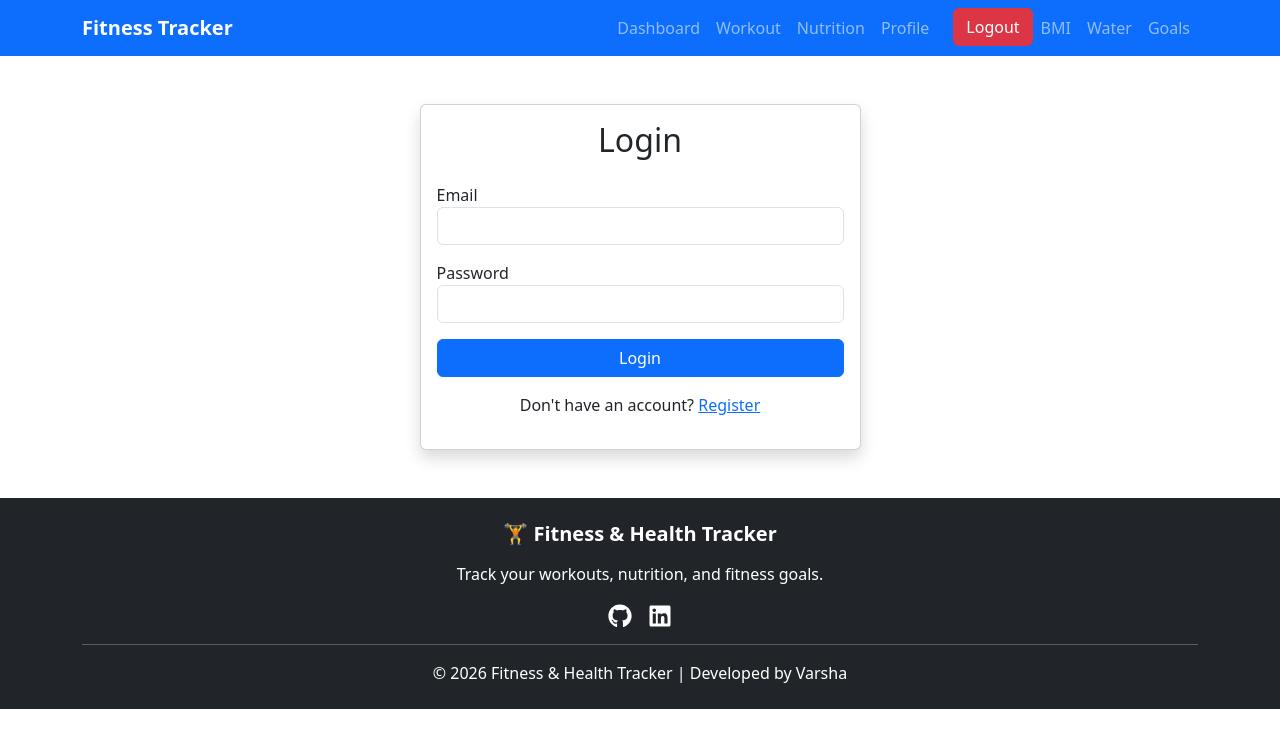
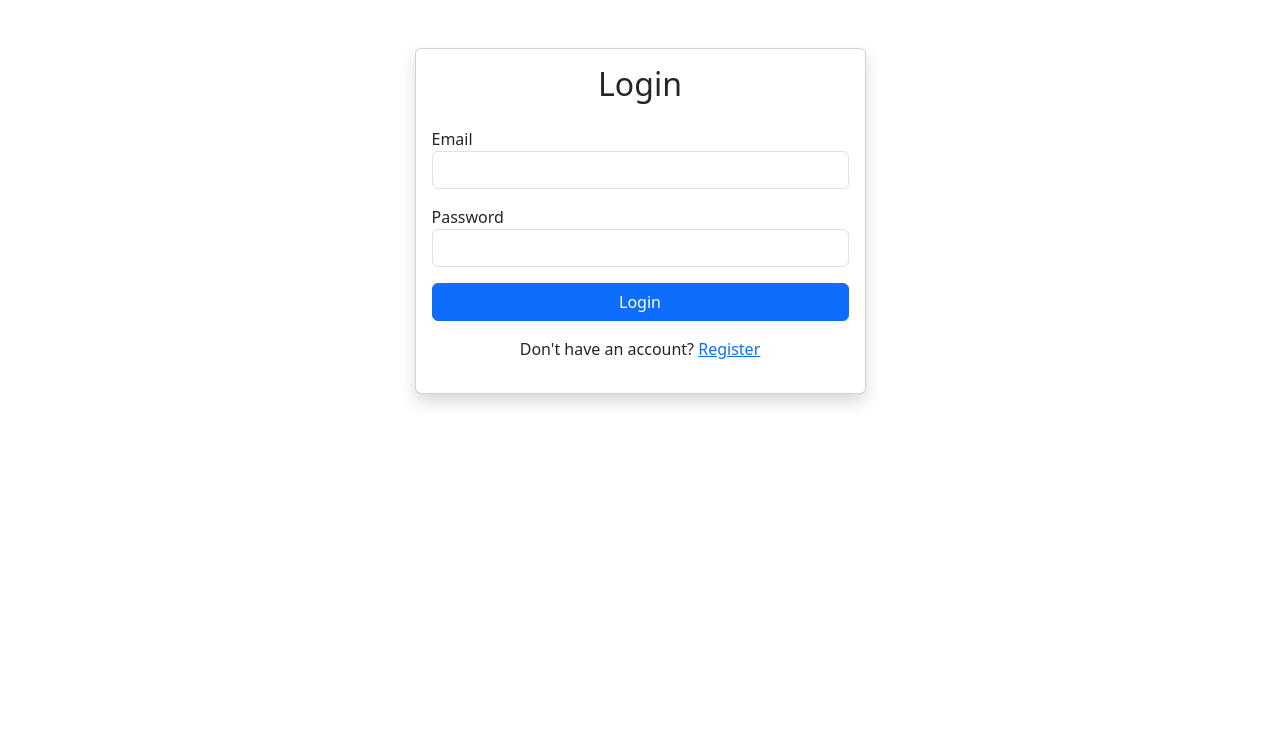
Before and after one commit to varshapanoo/Fitness_Health_Tracker, a React (Create React App) app in the folder frontend/: page /login in a window 1280 px wide. Shown: the top 748 px of the page. Built offline with nearby package versions, Linux system fonts and the light colour scheme.

Commit message:
Refactor project structure and implement AuthContext

```diff
--- a/frontend/src/components/Navbar.jsx
+++ b/frontend/src/components/Navbar.jsx
@@ -1,15 +1,17 @@
 import { Link, useNavigate } from "react-router-dom";
+import { useAuth } from "../context/AuthContext";
 
 function Navbar() {
   const navigate = useNavigate();
+  const { logout } = useAuth();
 
-  const logout = () => {
-    localStorage.removeItem("token");
+  const handleLogout = () => {
+    logout();
     navigate("/login");
   };
 
   return (
-    <nav className="navbar navbar-expand-lg navbar-dark bg-primary">
+    <nav className="navbar navbar-expand-lg navbar-dark bg-dark shadow-sm">
       <div className="container">
 
         <Link className="navbar-brand fw-bold" to="/dashboard">
@@ -21,12 +23,15 @@ function Navbar() {
           type="button"
           data-bs-toggle="collapse"
           data-bs-target="#navbarNav"
+          aria-controls="navbarNav"
+          aria-expanded="false"
+          aria-label="Toggle navigation"
         >
           <span className="navbar-toggler-icon"></span>
         </button>
 
         <div className="collapse navbar-collapse" id="navbarNav">
-          <ul className="navbar-nav ms-auto">
+          <ul className="navbar-nav ms-auto align-items-lg-center">
 
             <li className="nav-item">
               <Link className="nav-link" to="/dashboard">
@@ -47,21 +52,6 @@ function Navbar() {
             </li>
 
             <li className="nav-item">
-              <Link className="nav-link" to="/profile">
-                Profile
-              </Link>
-            </li>
-
-            <li className="nav-item">
-              <button
-                className="btn btn-danger ms-3"
-                onClick={logout}
-              >
-                Logout
-              </button>
-            </li>
-
-            <li className="nav-item">
               <Link className="nav-link" to="/bmi">
                 BMI
               </Link>
@@ -79,6 +69,21 @@ function Navbar() {
               </Link>
             </li>
 
+            <li className="nav-item">
+              <Link className="nav-link" to="/profile">
+                Profile
+              </Link>
+            </li>
+
+            <li className="nav-item ms-lg-3 mt-2 mt-lg-0">
+              <button
+                className="btn btn-danger"
+                onClick={handleLogout}
+              >
+                Logout
+              </button>
+            </li>
+
           </ul>
         </div>
 
--- a/frontend/src/components/ProtectedRoute.jsx
+++ b/frontend/src/components/ProtectedRoute.jsx
@@ -1,25 +1,12 @@
-// import { Navigate } from "react-router-dom";
-
-// function ProtectedRoute({ children })
-// {
-//     const token = localStorage.getItem("token");
-//     if(!token)
-//     {
-//         return <Navigate to="/login" replace />;
-//     }
-//     return children;
-// }
-
-// export default ProtectedRoute;
-
+import { useAuth } from "../context/AuthContext";
 import { Navigate } from "react-router-dom";
 
 const ProtectedRoute = ({ children }) => {
-  const token = localStorage.getItem("token");
+  const { isAuthenticated } = useAuth();
 
-  if (!token || token === "null" || token === "undefined") {
-    return <Navigate to="/login" replace />;
-  }
+if (!isAuthenticated) {
+  return <Navigate to="/login" replace />;
+}
 
   return children;
 };
--- /dev/null
+++ b/frontend/src/context/AuthContext.jsx
@@ -0,0 +1,38 @@
+import { createContext, useContext, useEffect, useState } from "react";
+
+const AuthContext = createContext();
+
+export const AuthProvider = ({ children }) => {
+  const [token, setToken] = useState(localStorage.getItem("token"));
+
+  useEffect(() => {
+    if (token) {
+      localStorage.setItem("token", token);
+    } else {
+      localStorage.removeItem("token");
+    }
+  }, [token]);
+
+  const login = (newToken) => {
+    setToken(newToken);
+  };
+
+  const logout = () => {
+    setToken(null);
+  };
+
+  return (
+    <AuthContext.Provider
+      value={{
+        token,
+        login,
+        logout,
+        isAuthenticated: !!token,
+      }}
+    >
+      {children}
+    </AuthContext.Provider>
+  );
+};
+
+export const useAuth = () => useContext(AuthContext);
--- a/frontend/src/index.js
+++ b/frontend/src/index.js
@@ -5,12 +5,15 @@ import "bootstrap/dist/css/bootstrap.min.css";
 import App from "./App";
 import reportWebVitals from "./reportWebVitals";
 import "react-toastify/dist/ReactToastify.css";
+import { AuthProvider } from "./context/AuthContext";
 
 const root = ReactDOM.createRoot(document.getElementById("root"));
 
 root.render(
   <React.StrictMode>
+    <AuthProvider>
     <App />
+    </AuthProvider>
   </React.StrictMode>
 );
 
--- a/frontend/src/pages/Login.jsx
+++ b/frontend/src/pages/Login.jsx
@@ -1,12 +1,12 @@
 import { useState } from "react";
 import { useNavigate, Link } from "react-router-dom";
 import API from "../services/api";
-import MainLayout from "../layouts/MainLayout";
 import { toast } from "react-toastify";
+import { useAuth } from "../context/AuthContext";
 
 function Login() {
   const navigate = useNavigate();
-
+  const { login } = useAuth();
   const [user, setUser] = useState({
     email: "",
     password: "",
@@ -25,8 +25,7 @@ function Login() {
     try {
       const res = await API.post("/users/login", user);
 
-      localStorage.setItem("token", res.data.token);
-
+      login(res.data.token);
       toast.success("Login Successful");
 
       navigate("/dashboard");
@@ -36,7 +35,6 @@ function Login() {
   };
 
   return (
-    <MainLayout>
     <div className="container mt-5">
       <div className="row justify-content-center">
 
@@ -102,7 +100,6 @@ function Login() {
 
       </div>
     </div>
-    </MainLayout>
   );
 }
 
```
Lines whose indentation alone changed are shown as unchanged.
